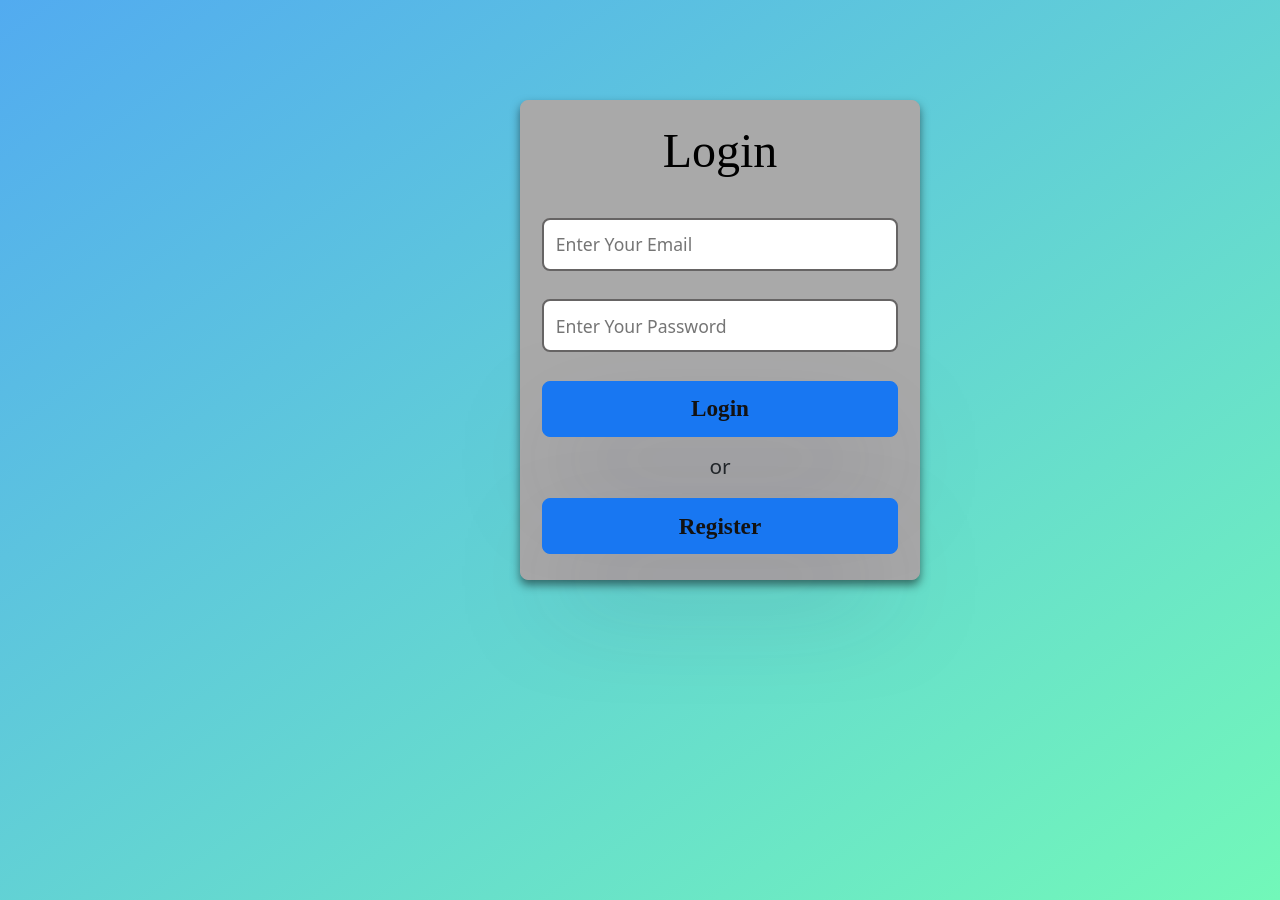
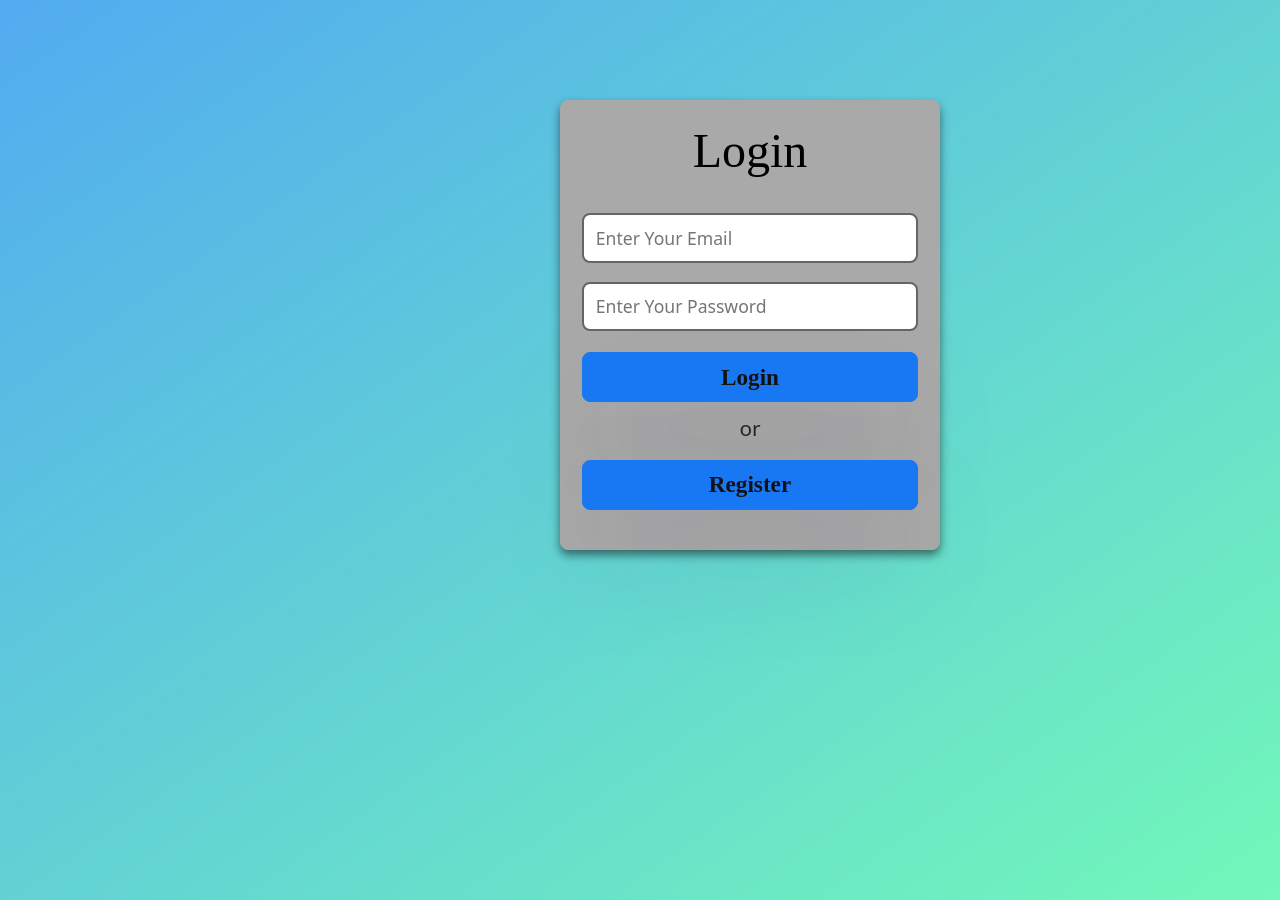
Before and after one commit to raushan786/login-register-keeper-frontend, a React (Create React App) app: page /login in a window 1280 px wide. Built offline with nearby package versions, Linux system fonts and the light colour scheme; a web font is replaced by a local one.

Commit message:
css change

```diff
--- a/src/components/login/login.css
+++ b/src/components/login/login.css
@@ -1,12 +1,12 @@
 .top{
     min-height: 900px;
     background: linear-gradient(to bottom right, rgb(82, 171, 240), rgb(114, 248, 185));
-    padding: 100px 0px 0px 520px ;
+    padding: 100px 0px 0px 560px ;
 }
 
 .login{
-    width: 400px;
-    height: 480px;
+    width: 380px;
+    height: 450px;
     background-color: darkgray;
     border: 1px solid darkgray;
     box-shadow: 0 4px 7px rgb(0 0 0 / 10%), 0 8px 16px rgb(0 0 0 / 10%);
@@ -21,8 +21,8 @@
     border: 2px solid #666464;
     outline: none;
     color: #1d2129;
-    margin: 0.9rem 0;
-    padding: 0.7rem 0.75rem;
+    margin: 0.6rem 0;
+    padding: 0.6rem 0.75rem;
     width: 100%;
     font-size: 1.1rem;
 }
@@ -32,8 +32,8 @@
     border: 1px solid #1877f2;
     color: rgb(19, 18, 18);
     font-size: 1.45rem;
-    padding: 0.6rem;
-    margin: 0.9rem 0;
+    padding: 0.4rem;
+    margin: 0.7rem 0;
     border-radius: 8px;
     outline: none;
     cursor: pointer;
--- a/src/components/register/register.css
+++ b/src/components/register/register.css
@@ -1,7 +1,7 @@
 .top{
     min-height: 900px;
     background: linear-gradient(to bottom right, rgb(82, 171, 240), rgb(114, 248, 185));
-    padding: 100px 0px 0px 520px ;
+    padding: 100px 0px 0px 560px ;
 }
 
 .register{
```
